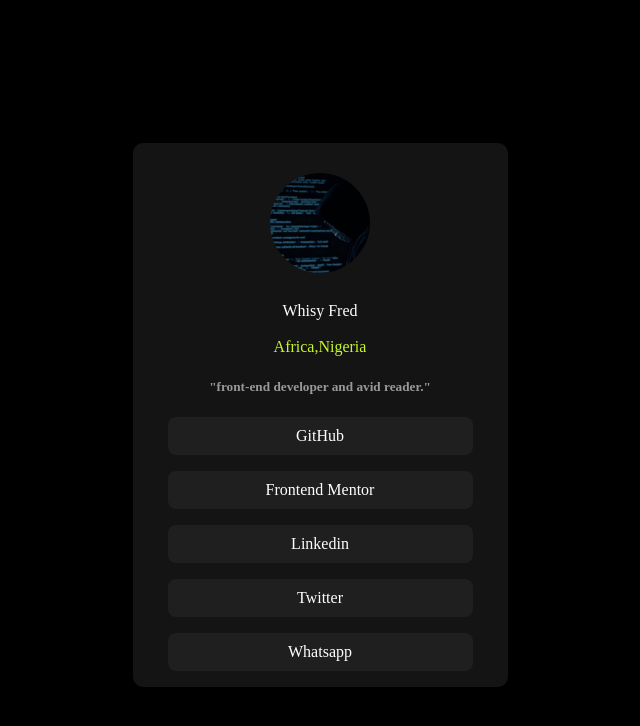
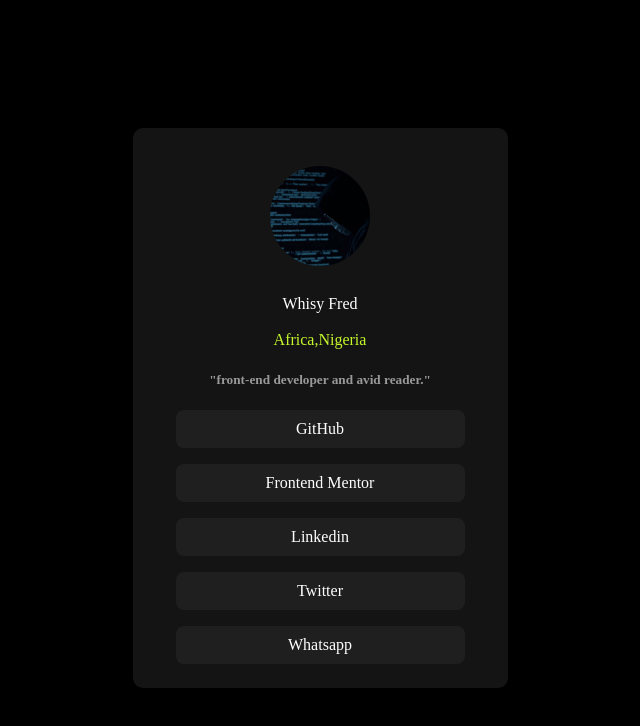
Before and after one commit to Whisy-fred/social-links, a plain HTML site: page index.html in a window 1280 px wide. Shown: the whole page, without its empty margins (320-960 px from the left). Drawn offline with Linux system fonts and the light colour scheme; a web font is replaced by a local one.

Commit message:
Update style.css

```diff
--- a/style.css
+++ b/style.css
@@ -8,7 +8,7 @@ body{
     justify-content: center;
     align-items: center;
     height: 100vh;
-    margin: 15px;
+
 }
 .c1{
     background-color: hsl(0, 0%, 8%);
@@ -16,6 +16,8 @@ body{
     max-width: 1440px;
     box-sizing: border-box;
     border-radius: 10px;
+    margin: 20px;
+    padding: 8px;
 
 }
 p{
```
